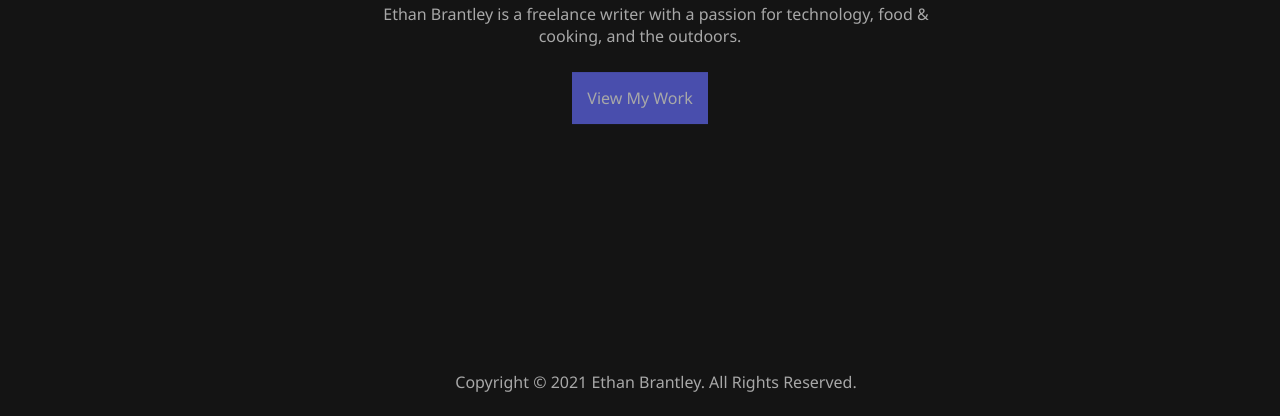
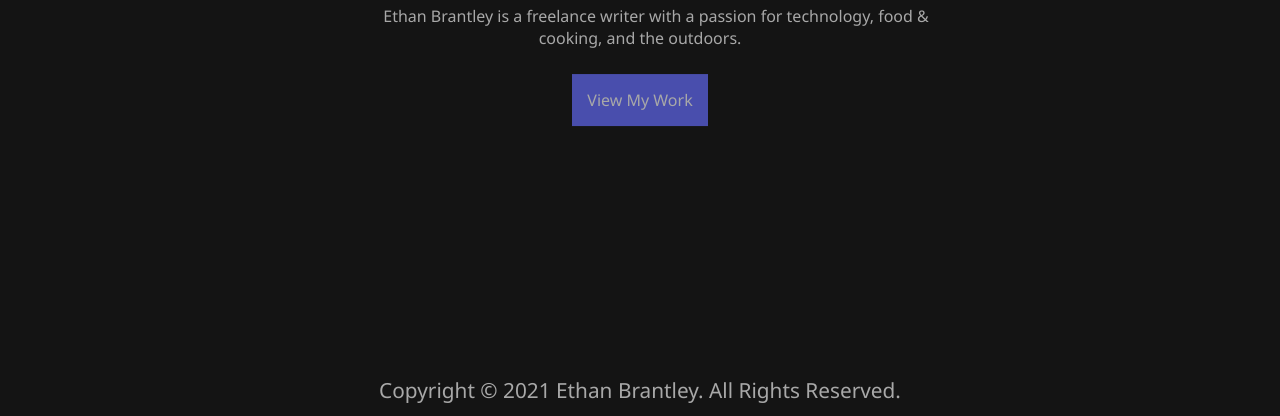
Before and after one commit to Ethan-Brantley/Andrew-Ryd-Writer, a plain HTML site: page index.html in a window 1280 px wide. Shown: the part 385-801 px from the top of the page. Drawn offline with Linux system fonts and the light colour scheme.

Commit message:
Footer fixed (indent forcing text off-center)

```diff
--- a/css/style.css
+++ b/css/style.css
@@ -203,6 +203,13 @@ p {
 
 }
 
+#footer p {
+
+    text-indent: 0;
+    font-size: 1.3em;
+
+}
+
 .text-light {
 
     color:#a8a8a8;
--- a/index.html
+++ b/index.html
@@ -3,7 +3,7 @@
 <html>
     <head>
         <link href="css/style.css" rel="stylesheet" type="text/css">
-        <meta name="viewport" content="width=device-width, initial-scale=1">
+        <meta name="viewport" content="width=device-width, initial-scale=1.0">
     </head>
 
     <body>
```
Also changed, not shown: bio.html (+1 -1 lines), portfolio.html (+1 -1 lines).
